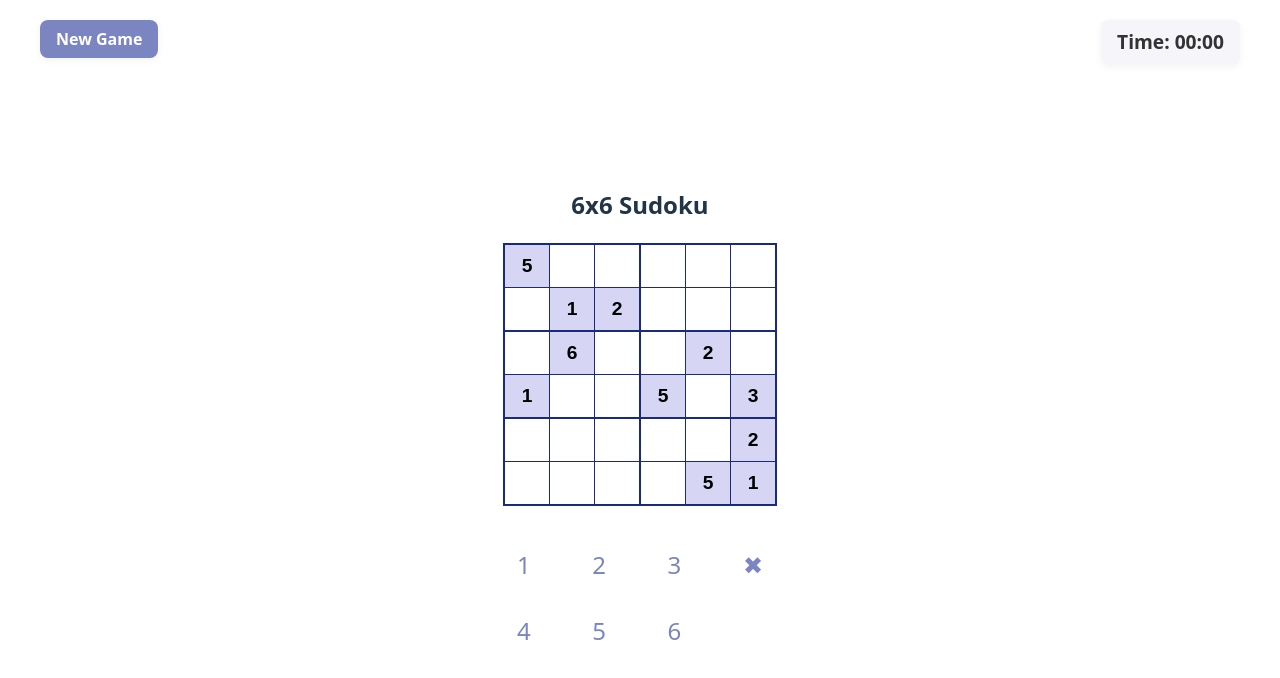
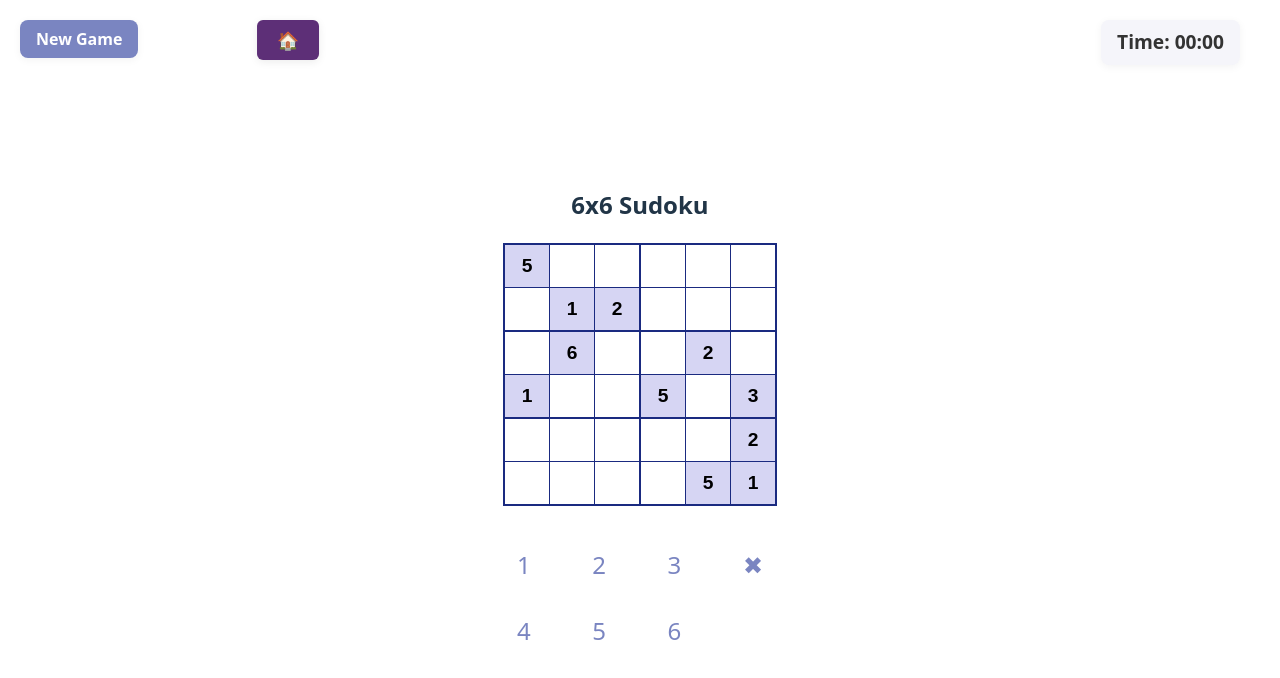
Before and after one commit to Kafka1401/Sodoku, a React (Vite) app: page / in a window 1280 px wide. Both pictures are taken after a click on the button "6x6 Number". Shown: the top 678 px of the page. Built offline with nearby package versions, Linux system fonts and the light colour scheme.

Commit message:
new changes

```diff
--- a/src/ShapeSudoku.tsx
+++ b/src/ShapeSudoku.tsx
@@ -127,6 +127,21 @@ function generatePuzzleBoardFromSolution(solution: string[][]): string[][] {
 }
 
 const ShapeSudoku = () => {
+  // Handler for clearing a cell
+  const handleClearCell = () => {
+    if (!selectedCell) return;
+    const { row, col } = selectedCell;
+    if (initialBoard[row][col] !== '') return;
+    const newBoard = board.map((r, i) =>
+      r.map((cell, j) => (i === row && j === col ? '' : cell))
+    );
+    setBoard(newBoard);
+    setSelectedShape(null);
+  };
+  // Handler for Back button
+  const handleBack = () => {
+    window.location.href = '/'; // If using routing, replace with navigation logic
+  };
   const [solutionBoard, setSolutionBoard] = useState<string[][]>(() => generateFullBoard());
   const [initialBoard, setInitialBoard] = useState<string[][]>(() => generatePuzzleBoardFromSolution(solutionBoard));
   const [board, setBoard] = useState<string[][]>(initialBoard);
@@ -197,11 +212,41 @@ const ShapeSudoku = () => {
   setCompleted(false);
   setStartTime(null);
   setEndTime(null);
+  setTimer(0); // Reset timer when starting a new game
   };
 
   return (
     <>
-      <button className="newgame-btn" style={{position: 'fixed', top: 20, left: 20, zIndex: 1000}} onClick={handleNewGame}>
+      <button
+        className="back-btn"
+        style={{
+          position: 'fixed',
+          top: 20,
+          left: 'calc(50% - 20em)', // Move 20 paces (em) to the left
+          transform: 'translateX(-50%)',
+          zIndex: 1000,
+          fontSize: '1.1rem',
+          background: '#5D2F77',
+          color: '#fff',
+          border: 'none',
+          borderRadius: '6px',
+          padding: '8px 20px',
+          boxShadow: '0 2px 8px rgba(0,0,0,0.08)',
+          cursor: 'pointer',
+          fontWeight: 'bold',
+          transition: 'background 0.2s',
+        }}
+        onClick={handleBack}
+        onMouseOver={e => (e.currentTarget.style.background = '#43205a')}
+        onMouseOut={e => (e.currentTarget.style.background = '#5D2F77')}
+      >
+  <span role="img" aria-label="Home">🏠</span>
+      </button>
+      <button
+        className="newgame-btn"
+        style={{position: 'fixed', top: 20, left: 20, zIndex: 1000}}
+        onClick={e => { handleNewGame(); e.currentTarget.blur(); }}
+      >
         New Game
       </button>
       <div className="timer-top-right" style={{position: 'fixed', top: 20, right: 40, fontSize: '1.2rem', fontWeight: 'bold', color: '#333', background: '#f5f5fa', padding: '8px 16px', borderRadius: '8px', boxShadow: '0 2px 8px rgba(0,0,0,0.05)', zIndex: 10}}>
@@ -251,6 +296,17 @@ const ShapeSudoku = () => {
                     </button>
                   </td>
                 ))}
+                {/* Cross button for clearing cell */}
+                <td>
+                  <button
+                    className="number-btn clear-btn"
+                    title="Clear cell"
+                    onClick={e => { handleClearCell(); e.currentTarget.blur(); }}
+                    style={{ fontSize: '1.5rem', fontWeight: 'bold', color: '#c00', background: '#fff', border: '2px solid #c00', borderRadius: '6px', padding: '0 10px', marginLeft: '8px' }}
+                  >
+                    &#10006;
+                  </button>
+                </td>
               </tr>
               <tr>
                 {SHAPES.slice(3).map((shape) => (
--- a/src/Sudoku.css
+++ b/src/Sudoku.css
@@ -1,3 +1,21 @@
+@media (prefers-color-scheme: dark) {
+  .sudoku-board {
+    border: 2px solid #e0e0ff !important; /* Light lavender for outer grid in dark mode */
+  }
+  .sudoku-board td,
+  .sudoku-board .bold-bottom,
+  .sudoku-board .bold-right,
+  .sudoku-board .bold-left,
+  .sudoku-board .bold-top {
+    border-color: #e0e0ff !important; /* Light lavender for dark mode grid lines */
+  }
+  .sudoku-board td.invalid {
+    border-color: #ff8a80 !important;
+  }
+  .sudoku-board td.selected {
+    border-color: #b3b3ff !important;
+  }
+}
 .sudoku-container {
   display: flex;
   flex-direction: column;
--- a/src/Sudoku.tsx
+++ b/src/Sudoku.tsx
@@ -124,6 +124,10 @@ function generatePuzzleBoard(): string[][] {
 
 
 function Sudoku() {
+  // Handler for Back button
+  const handleBack = () => {
+    window.location.href = '/'; // If using routing, replace with navigation logic
+  };
   const [solutionBoard, setSolutionBoard] = useState<string[][]>(() => generateFullBoard());
   const [initialBoard, setInitialBoard] = useState<string[][]>(() => generatePuzzleBoardFromSolution(solutionBoard));
   const [board, setBoard] = useState<string[][]>(initialBoard);
@@ -269,11 +273,38 @@ function Sudoku() {
   }
 
   return (
-    <div className="sudoku-container">
+    <>
+      <button
+        className="back-btn"
+        style={{
+          position: 'fixed',
+          top: 20,
+          left: 'calc(50% - 20em)', // Move 20 paces (em) to the left
+          transform: 'translateX(-50%)',
+          zIndex: 1000,
+          fontSize: '1.1rem',
+          background: '#5D2F77',
+          color: '#fff',
+          border: 'none',
+          borderRadius: '6px',
+          padding: '8px 20px',
+          boxShadow: '0 2px 8px rgba(0,0,0,0.08)',
+          cursor: 'pointer',
+          fontWeight: 'bold',
+          transition: 'background 0.2s',
+        }}
+        onClick={handleBack}
+        onMouseOver={e => (e.currentTarget.style.background = '#43205a')}
+        onMouseOut={e => (e.currentTarget.style.background = '#5D2F77')}
+      >
+  <span role="img" aria-label="Home">🏠</span>
+      </button>
       <button
         className="newgame-btn"
+        style={{position: 'fixed', top: 20, left: 20, zIndex: 1000}}
         onClick={e => { handleNewGame(); e.currentTarget.blur(); }}
       >New Game</button>
+      <div className="sudoku-container">
       <h2>6x6 Sudoku</h2>
       <div className="timer-top-right">Time: {formatTime(completed && endTime ? endTime - (startTime ?? 0) : elapsed)}</div>
       <table className="sudoku-board">
@@ -348,6 +379,7 @@ function Sudoku() {
         </div>
       )}
     </div>
+    </>
   );
 }
 
```
Lines whose indentation alone changed are shown as unchanged.
